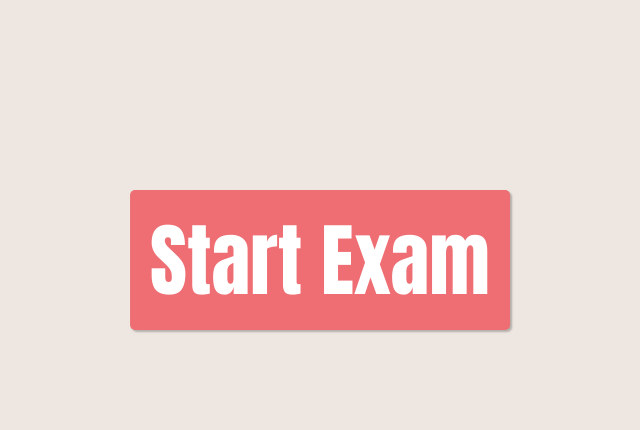
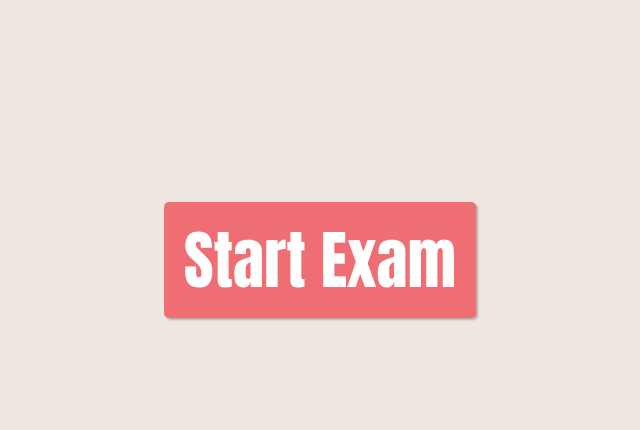
Before and after one commit to Imba456/Tableau-Data-Model-Exam, a plain HTML site: page index.html in a window 1280 px wide. Both pictures are taken after a click on the button "Start Exam". Shown: the part 140-570 px from the top of the page, without its empty margins (320-960 px from the left). Drawn offline with Linux system fonts and the light colour scheme.

Commit message:
Update style.css

```diff
--- a/style.css
+++ b/style.css
@@ -65,7 +65,7 @@ button {
   box-shadow: 2px 2px 2px 0px rgba(0, 0, 0, 0.24);
   font-family: Impact, Haettenschweiler, "Arial Narrow Bold", sans-serif;
   text-align: center;
-  font-size: 500%;
+  font-size: 400%;
 }
 
 button:hover {
@@ -74,7 +74,7 @@ button:hover {
   box-shadow: 0 5px 5px 0 rgba(0, 0, 0, 0.24), 0 5px 5px 0 rgba(0, 0, 0, 0.19);
   font-family: Impact, Haettenschweiler, "Arial Narrow Bold", sans-serif;
   text-align: center;
-  font-size: 500%;
+  font-size: 400%;
 }
 
 button:focus {
@@ -93,5 +93,5 @@ button:focus {
   box-shadow: 2px 2px 2px 0px rgba(0, 0, 0, 0.24);
   font-family: Impact, Haettenschweiler, "Arial Narrow Bold", sans-serif;
   text-align: center;
-  font-size: 500%;
+  font-size: 400%;
 }
```
